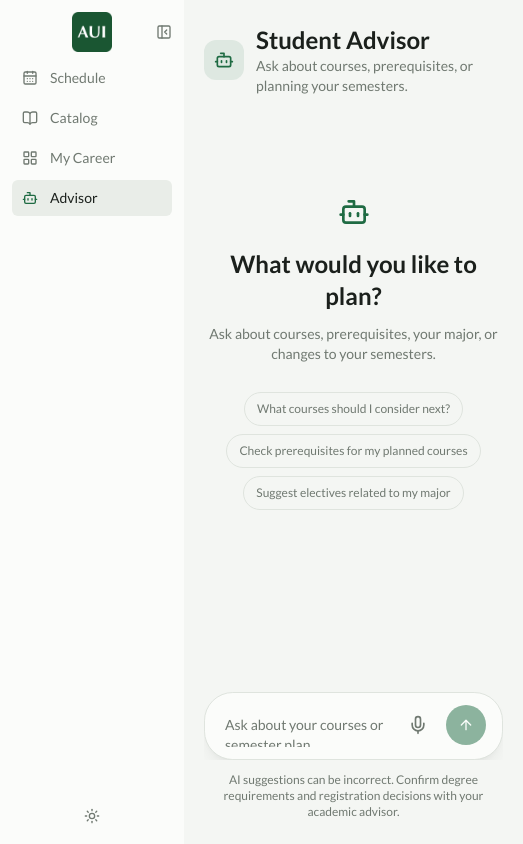
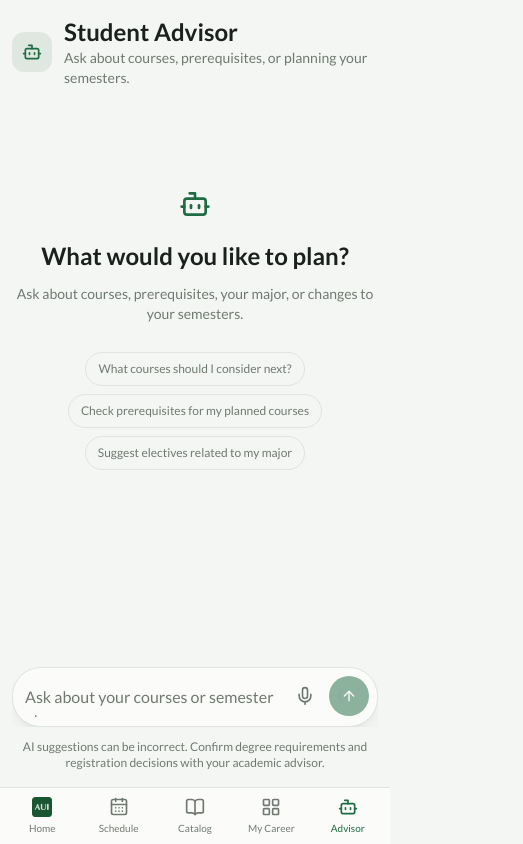
Before and after one commit to lurantys/BetterMyAui, a Next.js app: page /advisor in a window 390 px wide. Shown: the whole page, 523 px wide, since content can reach past the window. Built offline with nearby package versions, Linux system fonts and the light colour scheme.

Commit message:
Optimize mobile layout and pin the Advisor composer

```diff
--- a/src/app/advisor/page.tsx
+++ b/src/app/advisor/page.tsx
@@ -1,9 +1,12 @@
 import { AdvisorChat } from "@/components/advisor-chat";
 import { NavBar } from "@/components/nav-bar";
+import type { Viewport } from "next";
+
+export const viewport: Viewport = { interactiveWidget: "resizes-content" };
 
 export default function AdvisorPage() {
   return (
-    <main className="flex min-h-screen bg-background">
+    <main className="advisor-page-shell mobile-app-shell flex h-dvh min-w-0 overflow-hidden bg-background">
       <NavBar active="/advisor" />
       <AdvisorChat />
     </main>
--- a/src/app/calendar/page.tsx
+++ b/src/app/calendar/page.tsx
@@ -1,7 +1,6 @@
 "use client";
 
 import { ScheduleTimeFields, formatTime12, getEndTimeForStart, timeToMinutes } from "@/components/schedule-time-fields";
-import { AdvisorChat } from "@/components/advisor-chat";
 
 import {
   startTransition,
@@ -9,6 +8,7 @@ import {
   useEffect,
   useCallback,
   useRef,
+  useSyncExternalStore,
 } from "react";
 import {
   Plus,
@@ -32,6 +32,17 @@ const FullCalendarWrapper = dynamic(
   () => import("@/components/full-calendar-wrapper"),
   { ssr: false }
 );
+const AdvisorChat = dynamic(() => import("@/components/advisor-chat").then((module) => module.AdvisorChat), {
+  ssr: false,
+});
+
+const mobileScheduleQuery = "(width < 64rem)";
+function subscribeToScheduleWidth(callback: () => void) {
+  const media = window.matchMedia(mobileScheduleQuery);
+  media.addEventListener("change", callback);
+  return () => media.removeEventListener("change", callback);
+}
+const isMobileSchedule = () => window.matchMedia(mobileScheduleQuery).matches;
 
 import {
   type CalendarEvent,
@@ -122,6 +133,8 @@ const EMPTY_FORM: EventForm = {
 };
 
 export default function CalendarPage() {
+  const mobile = useSyncExternalStore(subscribeToScheduleWidth, isMobileSchedule, () => false);
+  const [showMobileCourses, setShowMobileCourses] = useState(false);
   const [advisorOpen, setAdvisorOpen] = useState(false);
   const [advisorClosing, setAdvisorClosing] = useState(false);
   const advisorButton = useRef<HTMLButtonElement>(null);
@@ -447,7 +460,7 @@ export default function CalendarPage() {
 
   const calendarOptions: CalendarOptions = {
     initialDate,
-    initialView: "timeGridWeek",
+    initialView: mobile ? "timeGridDay" : "timeGridWeek",
     headerToolbar: {
       left: "title",
       center: "prev,next today",
@@ -528,11 +541,11 @@ export default function CalendarPage() {
   }
 
   return (
-    <div className="schedule-shell flex h-screen flex-col overflow-hidden bg-background text-foreground">
-      <div className="flex min-h-0 flex-1 overflow-hidden">
+    <div className="mobile-app-shell schedule-shell flex h-dvh flex-col overflow-hidden bg-background text-foreground">
+      <div className="flex min-h-0 flex-1 flex-col overflow-hidden lg:flex-row">
         <NavBar active="/calendar" />
 
-        <aside className="flex w-[320px] min-w-[280px] flex-col bg-muted/20">
+        <aside aria-label="Semester courses" className={`order-2 min-h-0 flex-1 flex-col bg-muted/20 lg:order-none lg:flex lg:w-[320px] lg:min-w-[280px] lg:flex-none ${showMobileCourses ? "flex" : "hidden"}`}>
           <div className="px-5 pb-4 pt-5">
             <p className="text-sm font-semibold text-foreground">Add courses</p>
             <p className="mt-0.5 text-xs text-muted-foreground">
@@ -713,9 +726,9 @@ export default function CalendarPage() {
           </div>
         </aside>
 
-        <main className="flex min-w-0 flex-1 flex-col overflow-hidden bg-card">
-          <div className="flex min-h-[58px] items-center gap-4 px-5 py-3">
-            <div className="flex min-w-0 flex-1 items-center gap-4">
+        <main className={`flex min-w-0 flex-col overflow-hidden bg-card ${mobile && showMobileCourses ? "shrink-0" : "flex-1"}`}>
+          <div className="flex min-h-[58px] flex-wrap items-center gap-2 px-3 py-2 lg:flex-nowrap lg:gap-4 lg:px-5 lg:py-3">
+            <div className="flex min-w-0 basis-full items-center gap-2 lg:flex-1 lg:gap-4">
               <h1 className="shrink-0 text-sm font-semibold tracking-[-0.01em] text-foreground">
                 Schedule
               </h1>
@@ -737,7 +750,7 @@ export default function CalendarPage() {
                     </button>
                     <button
                       onClick={() => removeSemester(s.id)}
-                      className="mr-1 rounded p-1 text-muted-foreground opacity-0 transition-all hover:bg-destructive/10 hover:text-destructive group-hover:opacity-100"
+                      className="mr-1 rounded p-1 text-muted-foreground transition-all hover:bg-destructive/10 hover:text-destructive lg:opacity-0 lg:group-hover:opacity-100 lg:focus-visible:opacity-100"
                       aria-label={`Remove ${termLabel(s.term)} ${s.year}`}
                     >
                       <X className="h-3 w-3" />
@@ -811,6 +824,9 @@ export default function CalendarPage() {
             </div>
 
             <div className="flex shrink-0 items-center gap-3">
+              <Button type="button" size="sm" variant="outline" className="lg:hidden" aria-pressed={showMobileCourses} onClick={() => setShowMobileCourses((shown) => !shown)}>
+                {showMobileCourses ? "Calendar" : "Courses"}
+              </Button>
               <span className="text-xs tabular-nums text-muted-foreground">
                 {totalCredits} credits
               </span>
@@ -826,10 +842,10 @@ export default function CalendarPage() {
             </div>
           </div>
 
-          {activeSchedule ? (
-            <div className="min-h-0 flex-1 px-4 pb-4">
+          {mobile && showMobileCourses ? null : activeSchedule ? (
+            <div className="min-h-0 flex-1 px-2 pb-2 lg:px-4 lg:pb-4">
               <div className="calendar-container h-full overflow-hidden rounded-lg bg-background">
-                <FullCalendarWrapper {...calendarOptions} />
+                <FullCalendarWrapper key={mobile ? "day" : "week"} {...calendarOptions} />
               </div>
             </div>
           ) : (
@@ -851,11 +867,11 @@ export default function CalendarPage() {
         aria-controls="schedule-advisor"
         aria-expanded={advisorOpen}
         onClick={() => { setAdvisorClosing(false); setAdvisorOpen(true); }}
-        className="fixed bottom-5 right-5 z-40 inline-flex items-center gap-2 rounded-full bg-primary px-4 py-3 text-sm font-medium text-primary-foreground shadow-lg transition hover:bg-primary/90 hover:shadow-xl motion-safe:hover:-translate-y-0.5 motion-safe:active:scale-95"
+        className="fixed bottom-5 right-5 z-40 hidden items-center gap-2 rounded-full bg-primary px-4 py-3 text-sm font-medium text-primary-foreground shadow-lg transition hover:bg-primary/90 hover:shadow-xl motion-safe:hover:-translate-y-0.5 motion-safe:active:scale-95 lg:inline-flex"
       >
         <Bot className="size-4" aria-hidden="true" /> Advisor
       </button>
-      {(advisorOpen || advisorClosing) && (
+      {!mobile && (advisorOpen || advisorClosing) && (
         <aside
           id="schedule-advisor"
           aria-labelledby="schedule-advisor-title"
@@ -894,7 +910,7 @@ export default function CalendarPage() {
             onClick={() => { setShowDetailModal(false); setDetailEventId(null); }}
           >
             <div
-              className="mx-4 w-full max-w-md rounded-lg border border-border/70 bg-card p-6 shadow-[0_20px_60px_rgba(0,0,0,0.16)]"
+              className="mx-3 max-h-[calc(100dvh-1.5rem)] w-full max-w-md overflow-y-auto rounded-lg border border-border/70 bg-card p-4 sm:mx-4 sm:p-6 shadow-[0_20px_60px_rgba(0,0,0,0.16)]"
               onClick={(e) => e.stopPropagation()}
             >
               <div className="mb-5 flex items-center justify-between">
@@ -990,7 +1006,7 @@ export default function CalendarPage() {
       {/* Add/Edit Custom Event Modal */}
       {showModal && (
         <div className="fixed inset-0 z-50 flex items-center justify-center bg-black/45">
-          <div className="mx-4 w-full max-w-md rounded-lg border border-border/70 bg-card p-6 shadow-[0_20px_60px_rgba(0,0,0,0.16)]">
+          <div className="mx-3 max-h-[calc(100dvh-1.5rem)] w-full max-w-md overflow-y-auto rounded-lg border border-border/70 bg-card p-4 sm:mx-4 sm:p-6 shadow-[0_20px_60px_rgba(0,0,0,0.16)]">
             <div className="mb-5 flex items-center justify-between">
               <h2 className="text-lg font-semibold">
                 {editingId ? "Edit Course" : "Add Course"}
--- a/src/app/globals.css
+++ b/src/app/globals.css
@@ -431,6 +431,44 @@ option {
   animation: fade-in 200ms ease-out both;
 }
 
+@media (width < 64rem) {
+  .mobile-app-nav {
+    padding-bottom: env(safe-area-inset-bottom);
+  }
+
+  .mobile-app-shell {
+    padding-bottom: calc(3.5rem + env(safe-area-inset-bottom) + 1px);
+  }
+
+  .advisor-page-shell {
+    position: fixed;
+    inset: 0 0 auto;
+    height: var(--advisor-viewport-height, 100dvh);
+  }
+
+  .advisor-page-shell[data-keyboard-open="true"] {
+    padding-bottom: 0;
+  }
+
+  .advisor-page-shell[data-keyboard-open="true"] .mobile-app-nav {
+    display: none;
+  }
+
+  .calendar-container .fc .fc-toolbar {
+    flex-wrap: wrap;
+    gap: 0.5rem;
+    padding: 0.5rem;
+  }
+
+  .calendar-container .fc .fc-toolbar-title {
+    font-size: 0.875rem;
+  }
+
+  .calendar-container .fc .fc-button {
+    min-height: 2.25rem;
+  }
+}
+
 @media (prefers-reduced-motion: reduce) {
   .advisor-panel-enter,
   .advisor-panel-exit {
--- a/src/app/page.tsx
+++ b/src/app/page.tsx
@@ -233,7 +233,7 @@ export default function Home() {
 
 function SiteHeader({ hasData }: { hasData: boolean }) {
   return (
-    <header className="flex items-center justify-between px-6 py-5 sm:px-10">
+    <header className="flex flex-wrap items-center justify-between gap-3 px-3 py-4 sm:px-10 sm:py-5">
       <Link href="/" className="flex items-center gap-3">
         <Image
           src="/assets/brand/favicon.png"
--- a/src/components/advisor-chat.tsx
+++ b/src/components/advisor-chat.tsx
@@ -41,7 +41,7 @@ export function AdvisorChat({ compact = false, selectedSemester, onSchedulesAppl
   const proposalContext = useRef<string | null>(null);
   const [minorCandidates, setMinorCandidates] = useState<MinorCandidate[]>([]);
   const [listening, setListening] = useState(false);
-  const bottomRef = useRef<HTMLDivElement>(null);
+  const messagesRef = useRef<HTMLDivElement>(null);
   const recognitionRef = useRef<SpeechRecognitionLike | null>(null);
   const recordingRequestedRef = useRef(false);
   const commitTranscriptRef = useRef(false);
@@ -77,8 +77,27 @@ export function AdvisorChat({ compact = false, selectedSemester, onSchedulesAppl
 
   useEffect(() => {
     const reducedMotion = window.matchMedia("(prefers-reduced-motion: reduce)").matches;
-    bottomRef.current?.scrollIntoView({ behavior: reducedMotion ? "instant" : "smooth" });
+    const scroller = messagesRef.current;
+    scroller?.scrollTo({ top: scroller.scrollHeight, behavior: reducedMotion ? "instant" : "smooth" });
   }, [messages, loading]);
+
+  useEffect(() => {
+    const shell = messagesRef.current?.closest<HTMLElement>(".advisor-page-shell");
+    const viewport = window.visualViewport;
+    if (!shell || !viewport) return;
+
+    const updateHeight = () => {
+      shell.style.setProperty("--advisor-viewport-height", `${viewport.height}px`);
+      shell.dataset.keyboardOpen = String(window.innerHeight - viewport.height > 120);
+    };
+    updateHeight();
+    viewport.addEventListener("resize", updateHeight);
+    return () => {
+      viewport.removeEventListener("resize", updateHeight);
+      shell.style.removeProperty("--advisor-viewport-height");
+      delete shell.dataset.keyboardOpen;
+    };
+  }, []);
 
   async function sendMessage(event?: FormEvent, suggested?: string) {
     event?.preventDefault();
@@ -257,7 +276,7 @@ export function AdvisorChat({ compact = false, selectedSemester, onSchedulesAppl
   }
 
   return (
-    <div className={compact ? "flex min-h-0 flex-1 flex-col px-4 pb-4" : "mx-auto flex h-screen w-full max-w-4xl flex-col px-5 py-6 md:px-10"}>
+    <div className={compact ? "flex min-h-0 flex-1 flex-col px-4 pb-4" : "mx-auto flex h-full min-w-0 w-full max-w-4xl flex-col px-3 py-4 sm:px-5 sm:py-6 md:px-10"}>
         {!compact && <header className="mb-4 shrink-0">
           <div className="flex items-center gap-3">
             <div className="rounded-xl bg-primary/10 p-2.5 text-primary"><Bot className="h-5 w-5" /></div>
@@ -266,7 +285,7 @@ export function AdvisorChat({ compact = false, selectedSemester, onSchedulesAppl
         </header>}
 
         <section className="flex min-h-0 flex-1 flex-col overflow-hidden">
-          <div className="flex-1 space-y-7 overflow-y-auto px-1 py-5 md:px-3">
+          <div ref={messagesRef} className="min-h-0 flex-1 space-y-7 overflow-y-auto overscroll-contain px-1 py-5 md:px-3">
             {minorCandidates.length > 0 && (
               <div className="mx-auto w-full max-w-3xl rounded-2xl bg-accent/45 px-4 py-3">
                 <p className="text-sm font-semibold text-foreground">Possible minor based on completed courses</p>
@@ -293,7 +312,7 @@ export function AdvisorChat({ compact = false, selectedSemester, onSchedulesAppl
             )}
             {messages.map((message, index) => (
               <div key={`${message.role}-${index}`} className={`advisor-chat-enter group flex ${message.role === "user" ? "justify-end" : "justify-start"}`}>
-                <div className={`max-w-[88%] text-sm leading-7 ${message.role === "user" ? "whitespace-pre-wrap rounded-[1.6rem] bg-accent px-5 py-3 text-foreground" : "text-foreground [&_a]:text-primary [&_a]:underline [&_code]:rounded [&_code]:bg-muted [&_code]:px-1 [&_li]:ml-5 [&_li]:my-1 [&_ol]:my-2 [&_ol]:list-decimal [&_p]:my-2 [&_p:first-child]:mt-0 [&_p:last-child]:mb-0 [&_strong]:font-semibold [&_ul]:my-2 [&_ul]:list-disc"}`}>
+                <div className={`min-w-0 max-w-[94%] break-words text-sm leading-7 sm:max-w-[88%] ${message.role === "user" ? "whitespace-pre-wrap rounded-[1.6rem] bg-accent px-5 py-3 text-foreground" : "text-foreground [&_a]:text-primary [&_a]:underline [&_code]:rounded [&_code]:bg-muted [&_code]:px-1 [&_li]:ml-5 [&_li]:my-1 [&_ol]:my-2 [&_ol]:list-decimal [&_p]:my-2 [&_p:first-child]:mt-0 [&_p:last-child]:mb-0 [&_strong]:font-semibold [&_ul]:my-2 [&_ul]:list-disc"}`}>
                   {message.role === "assistant" ? <ReactMarkdown remarkPlugins={[remarkMath]} rehypePlugins={[rehypeKatex]}>{message.content}</ReactMarkdown> : message.content}
                 </div>
               </div>
@@ -332,11 +351,10 @@ export function AdvisorChat({ compact = false, selectedSemester, onSchedulesAppl
               </div>
             )}
             {loading && <div className="advisor-chat-enter flex items-center gap-2 text-sm text-muted-foreground"><LoaderCircle className="h-4 w-4 motion-safe:animate-spin" />Thinking…</div>}
-            <div ref={bottomRef} />
           </div>
           {error && <p role="alert" className="px-5 pb-2 text-sm text-destructive">{error}</p>}
-          <form onSubmit={(event) => void sendMessage(event)} className="mx-auto flex w-full max-w-3xl items-end gap-2 rounded-[1.8rem] border border-border bg-card px-4 py-3 shadow-lg shadow-black/5 transition focus-within:border-primary/50">
-            <textarea value={input} onChange={(event) => setInput(event.target.value)} onKeyDown={(event) => { if (event.key === "Enter" && !event.shiftKey && !listening) { event.preventDefault(); void sendMessage(); } }} placeholder={listening ? "Listening… select Done when you finish" : "Ask about your courses or semester plan"} rows={1} maxLength={4000} className="max-h-36 min-h-10 min-w-0 flex-1 resize-none bg-transparent px-1 py-2 text-sm text-foreground outline-none placeholder:text-muted-foreground" />
+          <form onSubmit={(event) => void sendMessage(event)} className="mx-auto flex w-full max-w-3xl shrink-0 items-center gap-1 rounded-[1.8rem] border border-border bg-card px-2 py-2 shadow-lg shadow-black/5 transition focus-within:border-primary/50 sm:items-end sm:gap-2 sm:px-4 sm:py-3">
+            <textarea value={input} onChange={(event) => setInput(event.target.value)} onKeyDown={(event) => { if (event.key === "Enter" && !event.shiftKey && !listening) { event.preventDefault(); void sendMessage(); } }} placeholder={listening ? "Listening… select Done when you finish" : "Ask about your courses or semester plan"} rows={1} maxLength={4000} className="max-h-36 min-h-10 min-w-0 flex-1 resize-none bg-transparent px-1 py-2 text-base sm:text-sm text-foreground outline-none placeholder:text-muted-foreground" />
             <button type="button" onClick={toggleVoiceInput} aria-label={listening ? "Done recording" : "Start voice input"} title={listening ? "Done" : "Speak your message"} className={`mb-0.5 inline-flex h-10 w-10 shrink-0 items-center justify-center rounded-full transition ${listening ? "bg-destructive/10 text-destructive" : "text-muted-foreground hover:bg-accent hover:text-foreground"}`}>{listening ? <Square className="h-4 w-4 fill-current" /> : <Mic className="h-5 w-5" />}</button>
             <Button type="submit" size="icon" aria-label="Send message" disabled={!input.trim() || loading || listening} className="mb-0.5 h-10 w-10 rounded-full motion-safe:transition-transform motion-safe:enabled:hover:-translate-y-0.5 motion-safe:enabled:active:scale-95"><ArrowUp className="h-4 w-4" /></Button>
           </form>
--- a/src/components/nav-bar.tsx
+++ b/src/components/nav-bar.tsx
@@ -44,8 +44,22 @@ export function NavBar({ active }: { active: string }) {
   };
 
   return (
+    <>
+    <nav aria-label="Mobile navigation" className="mobile-app-nav fixed inset-x-0 bottom-0 z-40 grid grid-cols-5 border-t border-border bg-card px-1 lg:hidden">
+      <Link href="/" className="flex min-h-14 flex-col items-center justify-center gap-1 text-[10px] text-muted-foreground">
+        <Image src="/assets/brand/favicon.png" alt="" width={20} height={20} />
+        Home
+      </Link>
+      {navItems.map(({ href, icon: Icon, label }) => (
+        <Link key={href} href={href} aria-current={active === href ? "page" : undefined}
+          className={`flex min-h-14 flex-col items-center justify-center gap-1 rounded-md text-[10px] font-medium ${active === href ? "text-primary" : "text-muted-foreground"}`}>
+          <Icon className="size-5" aria-hidden="true" />
+          {label}
+        </Link>
+      ))}
+    </nav>
     <nav
-      className={`sticky top-0 flex h-screen shrink-0 flex-col py-3 transition-[width,background-color] duration-300 ease-in-out ${
+      className={`sticky top-0 hidden h-screen shrink-0 flex-col py-3 transition-[width,background-color] duration-300 ease-in-out lg:flex ${
         expanded ? "bg-card" : "bg-background"
       } ${
         expanded ? "w-[184px]" : "w-[60px]"
@@ -124,5 +138,6 @@ export function NavBar({ active }: { active: string }) {
         <ThemeToggle />
       </div>
     </nav>
+    </>
   );
 }
```
Also changed, not shown: src/app/catalog/page.tsx (+6 -6 lines), src/app/gpa/page.tsx (+8 -8 lines).
